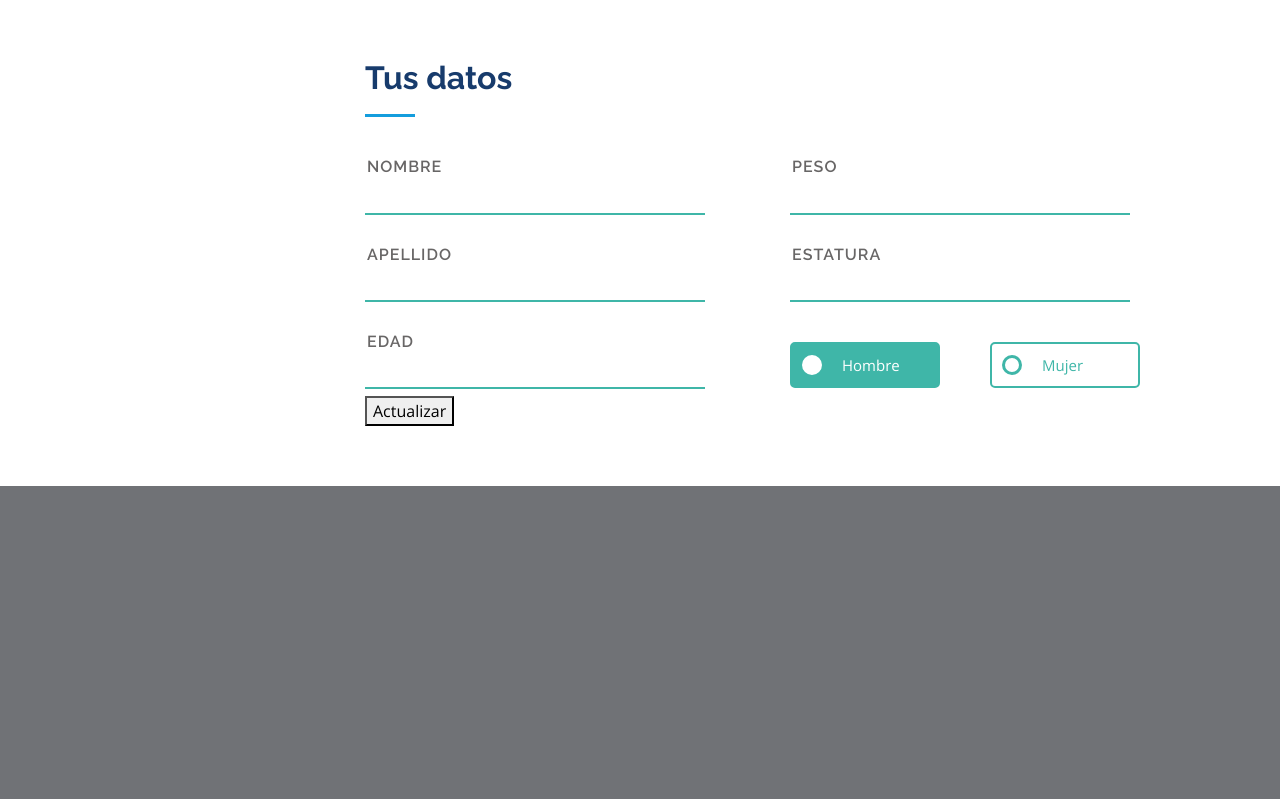
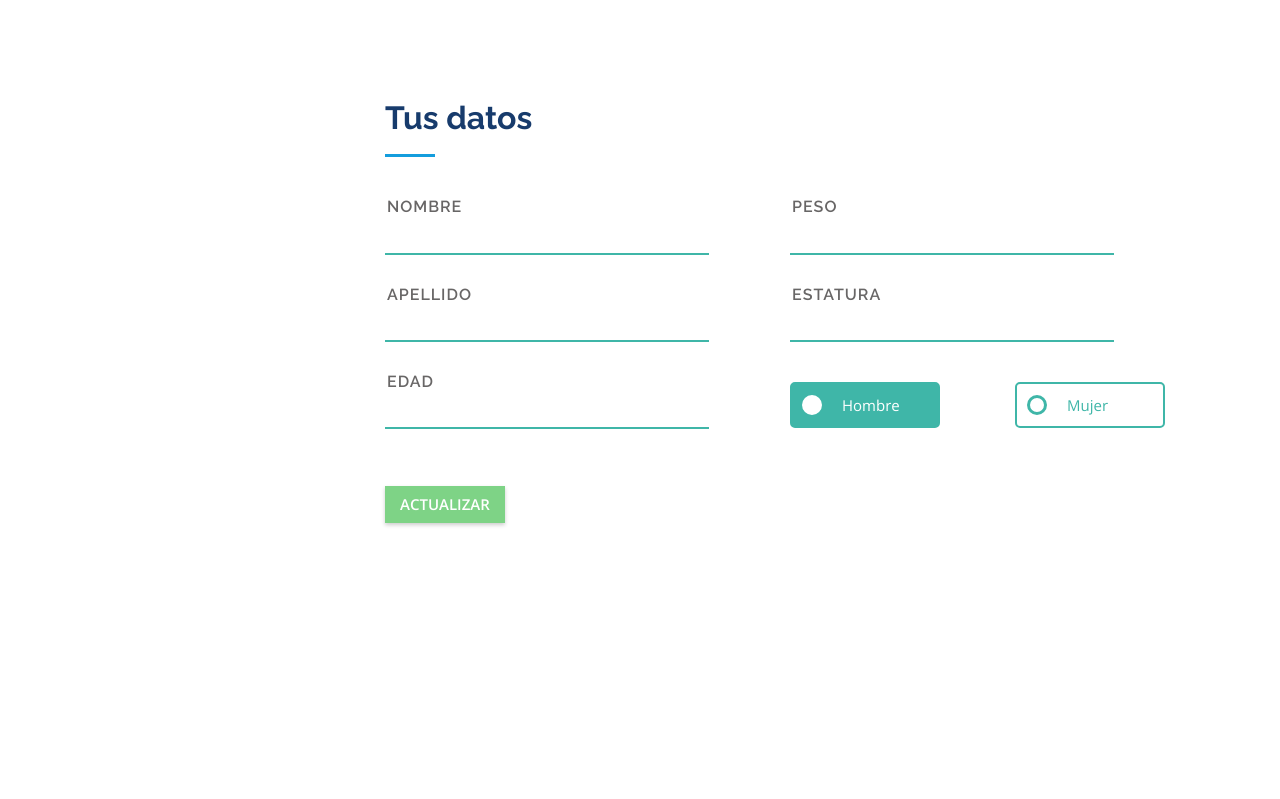
Before and after one commit to LMGP2002/ProyectoWeb, a PHP site: page /HTML/profile.html in a window 1280 px wide. Shown: the part 801-1600 px from the top of the page. Before the commit the page ends 1287 px from the top, so only its background shows below. Run offline with PHP 8.4, Linux system fonts and the light colour scheme.

Commit message:
Interfaz profile terminada

```diff
--- a/CSS/profile.css
+++ b/CSS/profile.css
@@ -67,7 +67,7 @@ h1, h2, h3, h4, h5, h6 {
   transition: all ease-in-out 0.5s;
   z-index: 9997;
   transition: all 0.5s;
-  padding: 50px 15px;
+  padding: 70px 15px;
   background: #040b14;
   overflow-y: auto;
 }
@@ -275,8 +275,10 @@ h1, h2, h3, h4, h5, h6 {
 # Sections General
 --------------------------------------------------------------*/
 section {
-  padding: 60px 50px;
+  padding: 100px 70px;
   overflow: hidden;
+  width: 100%;
+  height: 100vh;
 }
 
 .section-bg {
@@ -340,6 +342,7 @@ section {
 }
 .datos_container{
   margin-top: 5px;
+  margin-bottom: 50px;
   width: 100%;
   display: grid;
   grid-template-columns: repeat(2,1fr);
@@ -390,7 +393,7 @@ input[type="radio"]{
   margin-top: 20px;
   width: 150px;
   display: flex;
-  gap: 50px;
+  gap: 50%;
 }
 .label::before{
   content: "";
@@ -411,7 +414,23 @@ input[type='radio']:checked + .label::before{
   width: 16px;
   border: 10px solid white;
 }
+.btn_datos{
+  text-transform: uppercase;
+  font-size: 15px;
+  border: 0;
+  color: #fff;
+  background: #7ed386;
+  font-weight: 600;
+  padding: 7px 15px;
+  box-shadow: 0 2px 4px 0 rgba(0, 0, 0, .2);
+  cursor: pointer;
+  transition: background .7s, transform .7s ;
+}
 
+.btn_datos:hover{
+  background: #55ac5e;
+  transform: scale(1.05);
+}
 
 /*--------------------------------------------------------------
 # Footer
--- a/HTML/profile.html
+++ b/HTML/profile.html
@@ -43,7 +43,6 @@
         <ul>
           <li class="active"><a href="#hero"><i class="bx bx-home"></i> <span>Home</span></a></li>
           <li><a href="#about"><i class="bx bx-user"></i> <span>About you</span></a></li>
-          <li><a href="#"><i class="bx bx-dumbbell"></i> <span>Trainers</span></a></li>
           <li><a href="index.html"><i class="bx bx-exit"></i>Exit</a></li>
         </ul>
       </nav>
@@ -104,7 +103,7 @@
             </div>
           </div>
       </div>
-      <button>Actualizar</button>
+      <button type="button" class="btn_datos">Actualizar</button>
       </div>
     </section>
   </main>
```
